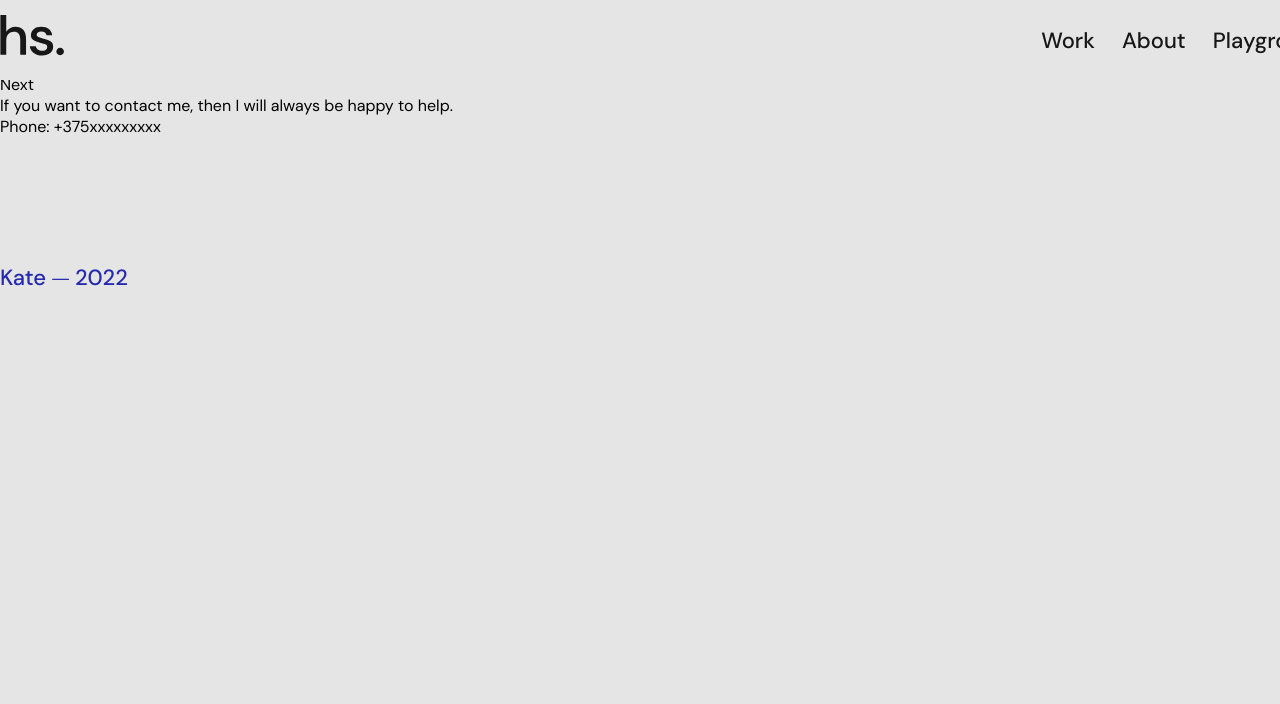
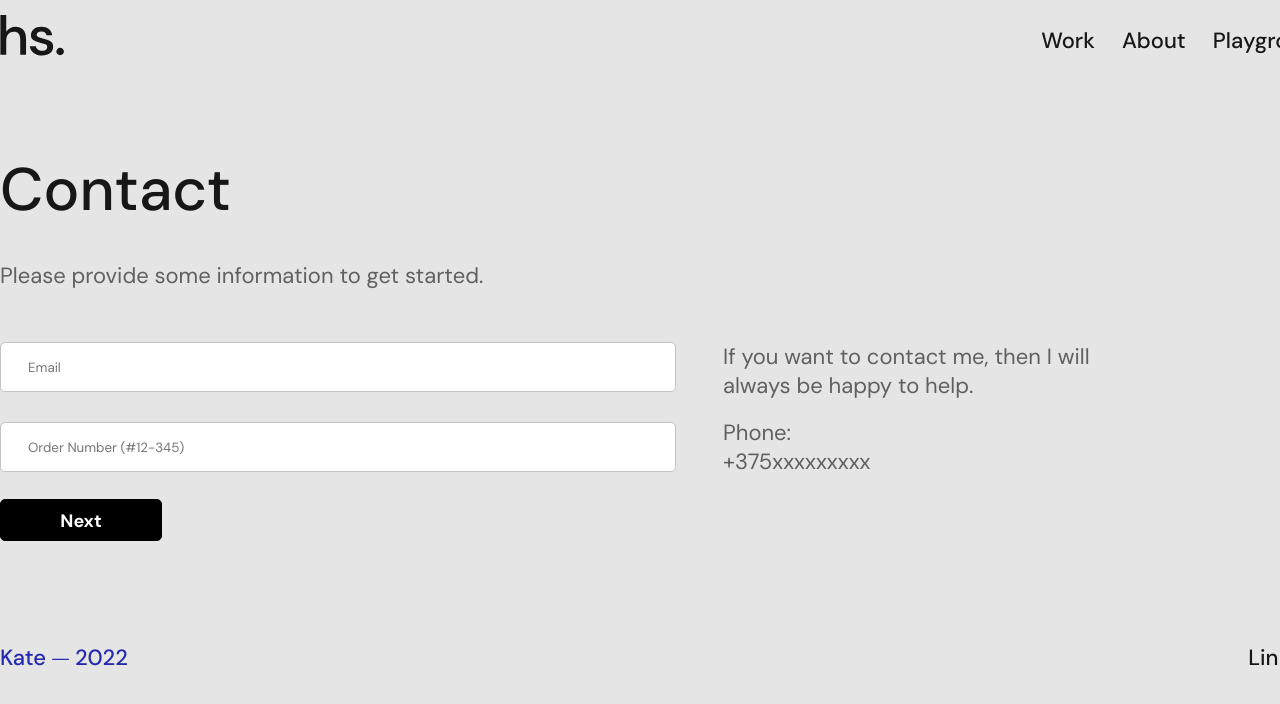
Before and after one commit to KateZzh/cv-app, a plain HTML site: page page/contact.html in a window 1280 px wide. Shown: the top 704 px of the page. Drawn offline with Linux system fonts and the light colour scheme.

Commit message:
some fixes

```diff
--- a/page/contact.html
+++ b/page/contact.html
@@ -38,7 +38,7 @@
 
             <input placeholder="Order Number (#12-345)" type="number" />
 
-            <div>Next</div>
+            <div class="button">Next</div>
           </div>
 
           <div class="info">
@@ -46,7 +46,10 @@
               If you want to contact me, then I will always be happy to help.
             </div>
 
-            <div>Phone: +375xxxxxxxxx</div>
+            <div>
+              Phone: <br />
+              +375xxxxxxxxx
+            </div>
           </div>
         </div>
       </section>
--- a/style/contact.css
+++ b/style/contact.css
@@ -3,6 +3,7 @@
   padding: 0;
   font-style: normal;
   font-family: "DM Sans";
+  box-sizing: border-box;
 }
 
 body {
@@ -17,7 +18,7 @@
   display: flex;
   justify-content: space-between;
   align-items: center;
-    padding: 15px 0;
+  padding: 15px 0px;
   position: fixed;
   top: 0;
   width: 1440px;
@@ -52,14 +53,67 @@
 
 /* ----------------main----------- */
 
+section h1 {
+  font: 500 60px "DM Sans";
+  color: #181717;
+  margin-top: 150px;
+}
 
+section p {
+  font: 400 22px "DM Sans";
+  color: #606060;
+  margin-top: 32px;
+}
+
+section .wrapper {
+  display: flex;
+  margin-top: 52px;
+}
+
+section .wrapper .form {
+  width: 676px;
+}
+
+section .wrapper .form input {
+  background: #ffffff;
+  border: 1px solid #c4c4c4;
+  border-radius: 5px;
+  width: 676px;
+  height: 50px;
+  padding-left: 27px;
+}
+
+section .wrapper .form input:not(:first-child) {
+  margin-top: 30px;
+}
+
+section .wrapper .form .button {
+  background: #000000;
+  border-radius: 5px;
+  width: 162px;
+  height: 42px;
+  font: 700 18px "DM Sans";
+  color: #ffffff;
+  border: 1px solid #000000;
+  text-align: center;
+  padding-top: 9px;
+  margin-top: 27px;
+}
+
+section .wrapper .info div {
+  font: 400 22px "DM Sans";
+  color: #606060;
+  width: 395px;
+  height: 76px;
+  margin-left: 47px;
+}
 
 /* ----------------footer----------- */
 
 footer {
   display: flex;
   justify-content: space-between;
-    margin: 126px 0 116px 0;
+  margin: 102px 0 176px 0;
 }
 
 footer .name {
@@ -79,3 +133,7 @@ footer {
 footer .networks p:not(:last-child) {
   margin-right: 30px;
 }
+
+footer .networks p:not(:first-child) {
+  padding-right: 47px;
+}
```
Lines whose indentation alone changed are shown as unchanged.
